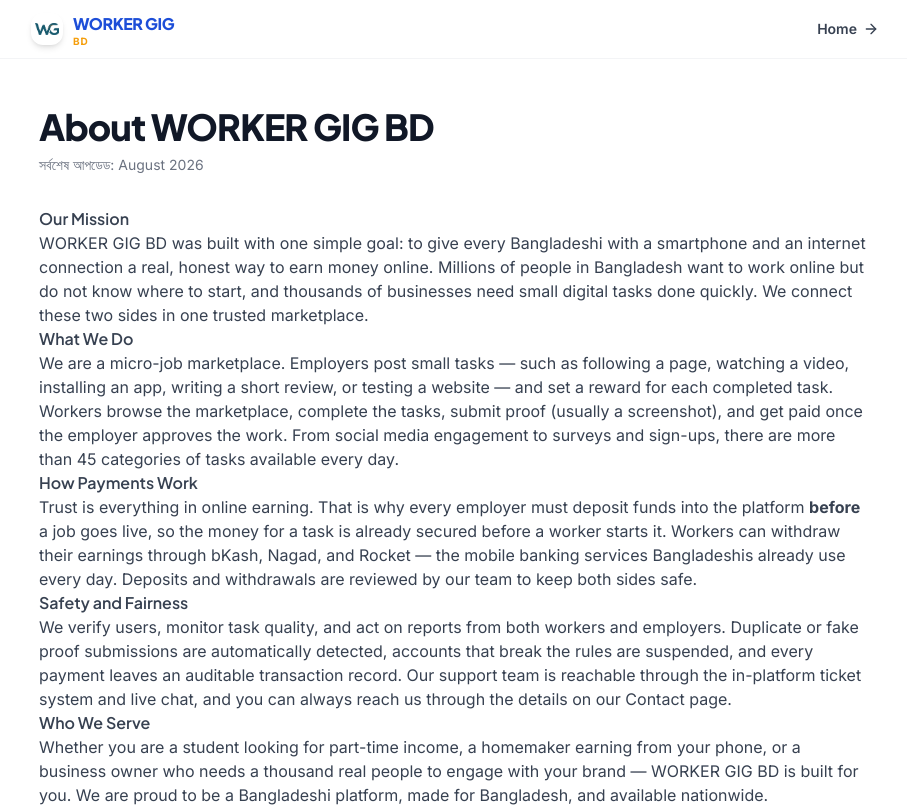
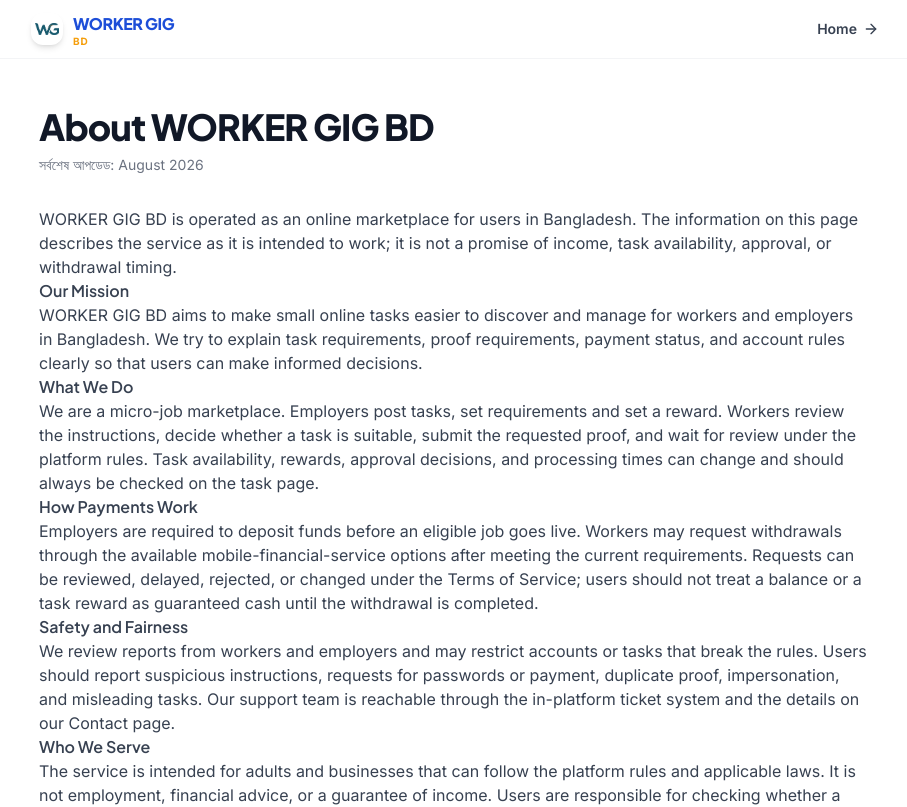
Before and after one commit to wasimmostakim2965-ui/workergigbd.site, a React (Vite) app: page /about in a window 1280 px wide. Shown: the top 807 px of the page, without its empty margins (185-1092 px from the left). Built offline with nearby package versions, Linux system fonts and the light colour scheme; no server answers.

Commit message:
Improve AdSense readiness and trust content

```diff
--- a/src/pages/AboutUsPage.tsx
+++ b/src/pages/AboutUsPage.tsx
@@ -8,48 +8,50 @@ export function AboutUsPage() {
       path="/about"
       updated="August 2026"
     >
+      <p>
+        WORKER GIG BD is operated as an online marketplace for users in Bangladesh. The
+        information on this page describes the service as it is intended to work; it is not a
+        promise of income, task availability, approval, or withdrawal timing.
+      </p>
+
       <h2>Our Mission</h2>
       <p>
-        WORKER GIG BD was built with one simple goal: to give every Bangladeshi with a smartphone
-        and an internet connection a real, honest way to earn money online. Millions of people in
-        Bangladesh want to work online but do not know where to start, and thousands of businesses
-        need small digital tasks done quickly. We connect these two sides in one trusted marketplace.
+        WORKER GIG BD aims to make small online tasks easier to discover and manage for workers and
+        employers in Bangladesh. We try to explain task requirements, proof requirements, payment
+        status, and account rules clearly so that users can make informed decisions.
       </p>
 
       <h2>What We Do</h2>
       <p>
-        We are a micro-job marketplace. Employers post small tasks — such as following a page,
-        watching a video, installing an app, writing a short review, or testing a website — and
-        set a reward for each completed task. Workers browse the marketplace, complete the tasks,
-        submit proof (usually a screenshot), and get paid once the employer approves the work.
-        From social media engagement to surveys and sign-ups, there are more than 45 categories
-        of tasks available every day.
+        We are a micro-job marketplace. Employers post tasks, set requirements and set a reward.
+        Workers review the instructions, decide whether a task is suitable, submit the requested
+        proof, and wait for review under the platform rules. Task availability, rewards, approval
+        decisions, and processing times can change and should always be checked on the task page.
       </p>
 
       <h2>How Payments Work</h2>
       <p>
-        Trust is everything in online earning. That is why every employer must deposit funds into
-        the platform <strong>before</strong> a job goes live, so the money for a task is already
-        secured before a worker starts it. Workers can withdraw their earnings through bKash,
-        Nagad, and Rocket — the mobile banking services Bangladeshis already use every day.
-        Deposits and withdrawals are reviewed by our team to keep both sides safe.
+        Employers are required to deposit funds before an eligible job goes live. Workers may
+        request withdrawals through the available mobile-financial-service options after meeting
+        the current requirements. Requests can be reviewed, delayed, rejected, or changed under
+        the Terms of Service; users should not treat a balance or a task reward as guaranteed cash
+        until the withdrawal is completed.
       </p>
 
       <h2>Safety and Fairness</h2>
       <p>
-        We verify users, monitor task quality, and act on reports from both workers and employers.
-        Duplicate or fake proof submissions are automatically detected, accounts that break the
-        rules are suspended, and every payment leaves an auditable transaction record. Our support
-        team is reachable through the in-platform ticket system and live chat, and you can always
-        reach us through the details on our <a href="/contact">Contact page</a>.
+        We review reports from workers and employers and may restrict accounts or tasks that break
+        the rules. Users should report suspicious instructions, requests for passwords or payment,
+        duplicate proof, impersonation, and misleading tasks. Our support team is reachable through
+        the in-platform ticket system and the details on our <a href="/contact">Contact page</a>.
       </p>
 
       <h2>Who We Serve</h2>
       <p>
-        Whether you are a student looking for part-time income, a homemaker earning from your
-        phone, or a business owner who needs a thousand real people to engage with your brand —
-        WORKER GIG BD is built for you. We are proud to be a Bangladeshi platform, made for
-        Bangladesh, and available nationwide.
+        The service is intended for adults and businesses that can follow the platform rules and
+        applicable laws. It is not employment, financial advice, or a guarantee of income. Users
+        are responsible for checking whether a task is lawful, truthful, safe, and consistent with
+        the rules of any third-party service involved.
       </p>
 
       <p>
--- a/src/pages/PrivacyPolicyPage.tsx
+++ b/src/pages/PrivacyPolicyPage.tsx
@@ -39,9 +39,10 @@ export function PrivacyPolicyPage() {
 
       <h2>৪. কুকিজ</h2>
       <p>
-        আমরা সেশন ও ফাংশনাল কুকিজ ব্যবহার করি যাতে সাইট ঠিকমতো কাজ করে। অ্যানালিটিক্স
-        কুকিজ (Google Analytics) আমরা ট্রাফিক বুঝতে ব্যবহার করতে পারি, যা আইপি
-        অ্যানোনিমাইজড থাকে।
+        আমরা সেশন ও ফাংশনাল কুকিজ ব্যবহার করি যাতে সাইট ঠিকমতো কাজ করে। অ্যানালিটিক্স বা
+        বিজ্ঞাপন-সংক্রান্ত কুকিজ চালু করার আগে সাইটে তাদের উদ্দেশ্য, তৃতীয় পক্ষ এবং আপনার
+        পছন্দের তথ্য দেখানো হবে। যে কুকিজ সেবার জন্য অপরিহার্য নয়, সেগুলো আপনার পছন্দ অনুযায়ী
+        সীমিত বা বন্ধ হতে পারে।
       </p>
 
       <h2>৫. তৃতীয় পক্ষের সেবা</h2>
@@ -51,13 +52,21 @@ export function PrivacyPolicyPage() {
         সংরক্ষণ করি না।
       </p>
 
-      <h2>৬. আপনার অধিকার</h2>
+      <h2>৬. বিজ্ঞাপন ও তৃতীয় পক্ষের ট্র্যাকিং</h2>
+      <p>
+        ভবিষ্যতে বিজ্ঞাপন বা তৃতীয় পক্ষের মাপজোক সেবা যোগ হলে সংশ্লিষ্ট provider, cookie
+        category, consent option এবং opt-out পদ্ধতি এই পলিসিতে আপডেট করা হবে। আমরা কোনো
+        ব্যবহারকারীকে বিজ্ঞাপনে ক্লিক করতে বা বিজ্ঞাপনের সঙ্গে কৃত্রিমভাবে ইন্টারঅ্যাক্ট করতে বলি
+        না।
+      </p>
+
+      <h2>৭. আপনার অধিকার</h2>
       <p>
         আপনি আপনার অ্যাকাউন্ট তথ্য দেখতে, আপডেট করতে বা মুছতে পারেন। ডেটা মুছে
         ফেলার অনুরোধ করতে সাপোর্ট টিকেট খুলুন।
       </p>
 
-      <h2>৭. যোগাযোগ</h2>
+      <h2>৮. যোগাযোগ</h2>
       <p>
         যেকোনো প্রশ্নে wasimmostakim2965@gmail.com-এ ইমেইল করুন অথবা ড্যাশবোর্ড থেকে
         সাপোর্ট টিকেট খুলুন।
--- a/src/pages/TermsOfServicePage.tsx
+++ b/src/pages/TermsOfServicePage.tsx
@@ -17,7 +17,9 @@ export function TermsOfServicePage() {
       <p>
         WORKER GIG BD একটি মাইক্রো-টাস্ক ও ফ্রিল্যান্স প্ল্যাটফর্ম যেখানে ইউজাররা
         অনলাইন টাস্ক সম্পন্ন করে আয় করতে পারেন এবং টাস্ক পোস্ট করতে পারেন।
-        পেমেন্ট বিকাশ, নগদ ও রকেট-এর মাধ্যমে হয় ($1 = 100 BDT)।
+        পেমেন্টের পদ্ধতি, রেট, ফি, ন্যূনতম সীমা এবং processing time পরিবর্তনশীল; বর্তমান
+        তথ্য সংশ্লিষ্ট dashboard বা task page-এ যাচাই করতে হবে। কোনো আয় বা withdrawal-এর
+        নিশ্চয়তা দেওয়া হয় না।
       </p>
 
       <h2>২. অ্যাকাউন্ট</h2>
@@ -31,7 +33,8 @@ export function TermsOfServicePage() {
       <ul>
         <li>কাজের প্রমাণ সঠিকভাবে জমা দিতে হবে; ভুয়া প্রমাণ নিষিদ্ধ।</li>
         <li>প্রিমিয়াম কাজ শুধু প্রিমিয়াম ইউজারদের জন্য।</li>
-        <li>অ্যাডমিন যেকোনো কাজ বা টাস্ক প্রত্যাখ্যান বা মুছে ফেলার অধিকার রাখেন।</li>
+        <li>কোনো task তৃতীয় পক্ষের platform rule, applicable law, privacy বা সত্যতা লঙ্ঘন করতে পারবে না।</li>
+        <li>অ্যাডমিন task review, pause, reject বা remove করতে পারেন; কারণ জানানো এবং appeal-এর সুযোগ task-এর ধরন অনুযায়ী পরিবর্তিত হতে পারে।</li>
       </ul>
 
       <h2>৪. ডিপোজিট ও উইথড্র</h2>
@@ -47,6 +50,8 @@ export function TermsOfServicePage() {
         <li>বট, অটোমেশন বা প্রতারণামূলক পদ্ধতি নিষিদ্ধ।</li>
         <li>অন্য ইউজারকে হয়রানি বা প্রতারণা করা যাবে না।</li>
         <li>অবৈধ বা আপত্তিকর কনটেন্ট পোস্ট নিষিদ্ধ।</li>
+        <li>বিজ্ঞাপনে click বা impression কৃত্রিমভাবে বাড়ানো, incentivized ad interaction, spam, fake account, fake review, impersonation, credential sharing, বা অন্যের ব্যক্তিগত তথ্য সংগ্রহের task নিষিদ্ধ।</li>
+        <li>তৃতীয় পক্ষের service-এর terms ভঙ্গ করে এমন follow, like, subscribe, review, referral, backlink বা account-related task নিষিদ্ধ হতে পারে এবং report হলে সরিয়ে দেওয়া হবে।</li>
       </ul>
 
       <h2>৬. অ্যাকাউন্ট সাসপেনশন</h2>
```
Also changed, not shown: src/pages/LandingPage.tsx (+12 -13 lines), 1 other file (tests, documents, lock files or other folders).
